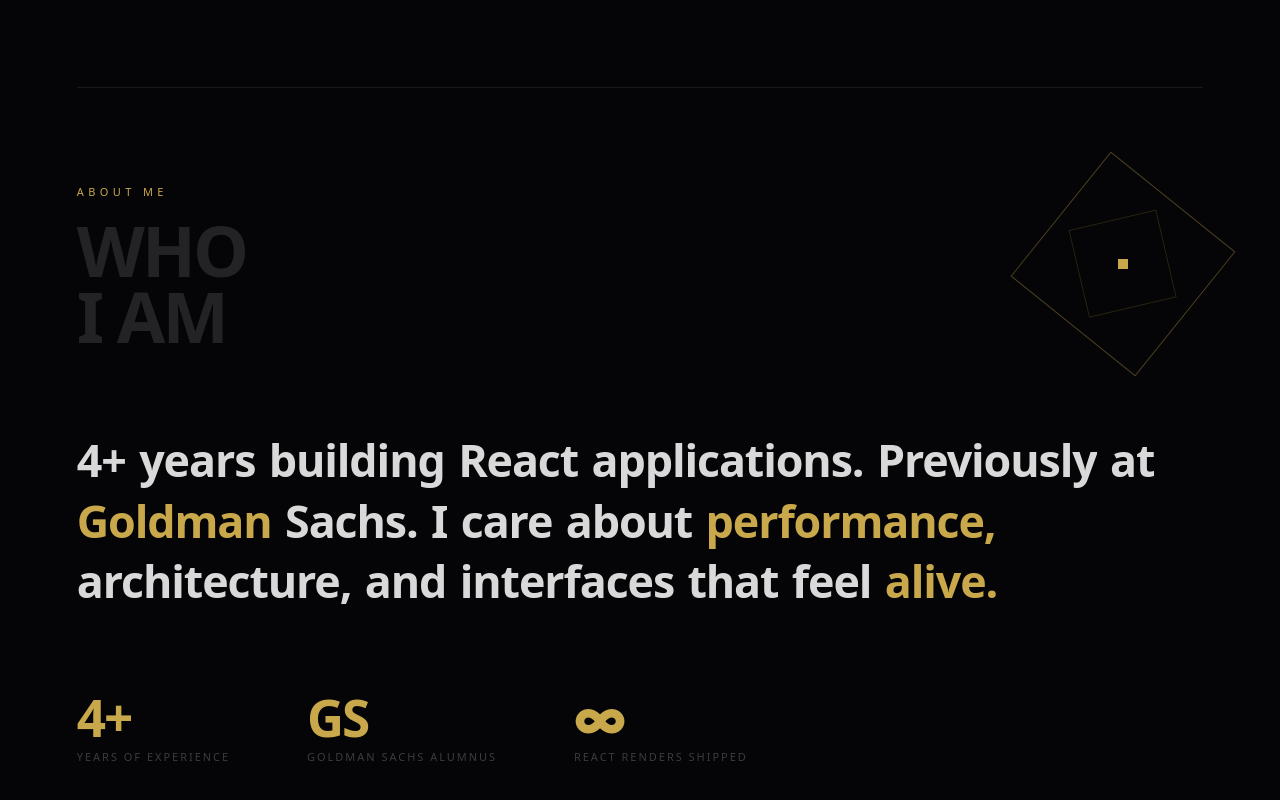
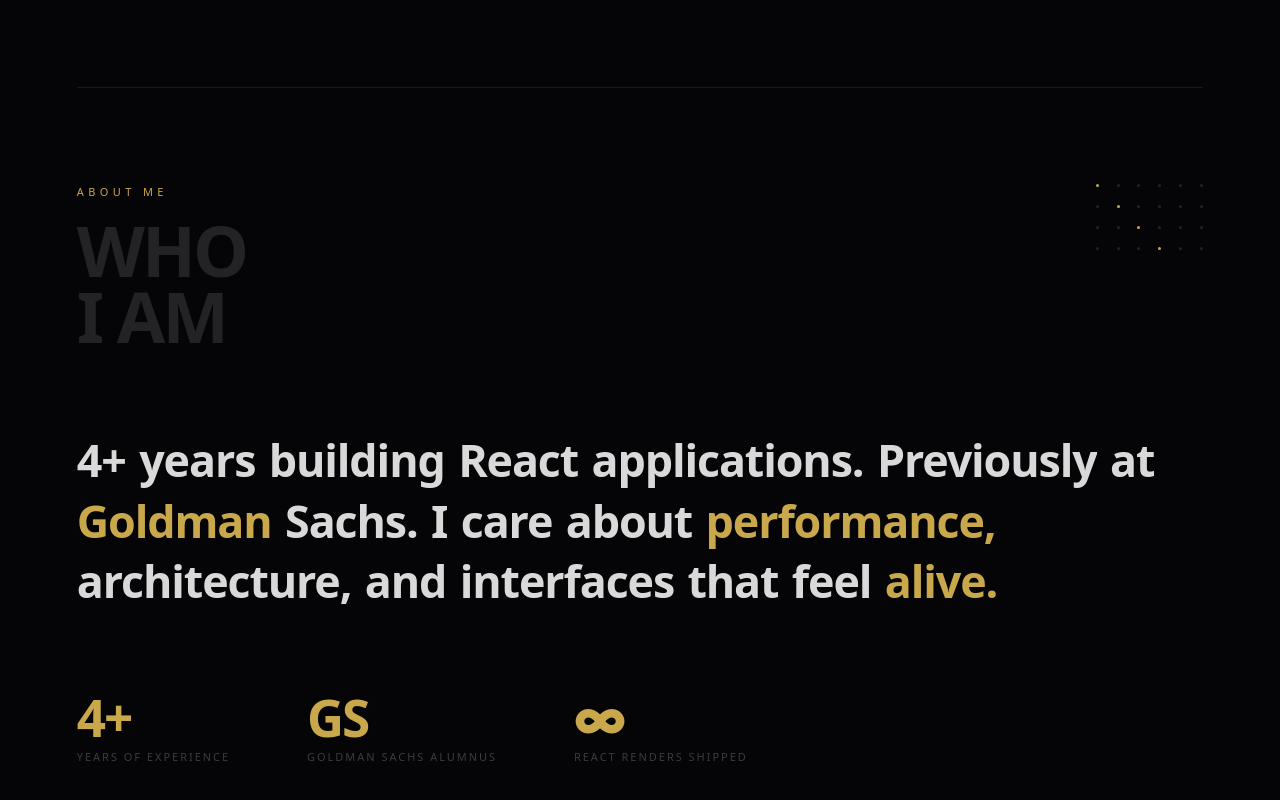
Before and after one commit to pujxn/portfolio, a React app: page / in a window 1280 px wide. Shown: the part 2290-3090 px from the top of the page. Built offline with nearby package versions, Linux system fonts and the light colour scheme; the HTML template or start-up script is replaced by a standard one.

Commit message:
Remove all remaining wobble and rotation animations

```diff
--- a/src/components/About.tsx
+++ b/src/components/About.tsx
@@ -22,7 +22,6 @@
     >
       {words.map((word, i) => {
         const isAccented = ACCENTED.has(word)
-        const randRotate = ((i * 137) % 9) - 4.5 // deterministic pseudo-random
         const randY = 20 + ((i * 73) % 30)
 
         return (
@@ -35,10 +34,10 @@
                 display: 'inline-block',
                 color: isAccented ? '#C9A84C' : undefined,
               }}
-              initial={{ y: randY, rotate: randRotate, opacity: 0 }}
+              initial={{ y: randY, opacity: 0 }}
               animate={
                 inView
-                  ? { y: 0, rotate: 0, opacity: 1 }
+                  ? { y: 0, opacity: 1 }
                   : {}
               }
               transition={{
@@ -58,36 +57,30 @@
   )
 }
 
-// Two counter-rotating squares — geometric, precise
-function RotatingSquares() {
-  const size = 'clamp(80px, 14vw, 160px)'
+// Static dot grid — minimal, matches the particle field aesthetic
+function DotGrid() {
+  const COLS = 6
+  const ROWS = 4
   return (
-    <div style={{ width: size, height: size, position: 'relative', flexShrink: 0 }}>
-      <motion.div
-        animate={{ rotate: 360 }}
-        transition={{ duration: 18, repeat: Infinity, ease: 'linear' }}
-        style={{
-          position: 'absolute',
-          inset: 0,
-          border: '1px solid rgba(201,168,76,0.35)',
-        }}
-      />
-      <motion.div
-        animate={{ rotate: -360 }}
-        transition={{ duration: 12, repeat: Infinity, ease: 'linear' }}
-        style={{
-          position: 'absolute',
-          inset: '22%',
-          border: '1px solid rgba(201,168,76,0.18)',
-        }}
-      />
-      <div
-        style={{
-          position: 'absolute',
-          inset: '47%',
-          background: '#C9A84C',
-        }}
-      />
+    <div
+      style={{
+        display: 'grid',
+        gridTemplateColumns: `repeat(${COLS}, 1fr)`,
+        gap: 'clamp(8px, 1.4vw, 18px)',
+        flexShrink: 0,
+      }}
+    >
+      {Array.from({ length: COLS * ROWS }).map((_, i) => (
+        <div
+          key={i}
+          style={{
+            width: 3,
+            height: 3,
+            borderRadius: '50%',
+            background: i % 7 === 0 ? '#C9A84C' : 'rgba(255,255,255,0.12)',
+          }}
+        />
+      ))}
     </div>
   )
 }
@@ -169,7 +162,7 @@
               I AM
             </motion.div>
           </div>
-          <RotatingSquares />
+          <DotGrid />
         </div>
 
         {/* Main text */}
--- a/src/components/Projects.tsx
+++ b/src/components/Projects.tsx
@@ -50,8 +50,8 @@
         >
           <motion.span
             style={{ display: 'inline-block' }}
-            initial={{ y: '110%', rotate: 4 }}
-            animate={inView ? { y: '0%', rotate: 0 } : {}}
+            initial={{ y: '110%' }}
+            animate={inView ? { y: '0%' } : {}}
             transition={{
               delay: baseDelay + i * 0.038,
               duration: 0.65,
@@ -225,7 +225,7 @@
         {/* Big background number */}
         <motion.div
           aria-hidden
-          animate={hovered ? { scale: 1.04, rotate: 2 } : { scale: 1, rotate: 0 }}
+          animate={hovered ? { scale: 1.06 } : { scale: 1 }}
           transition={{ duration: 0.6, ease: 'easeOut' }}
           style={{
             position: 'absolute',
```
